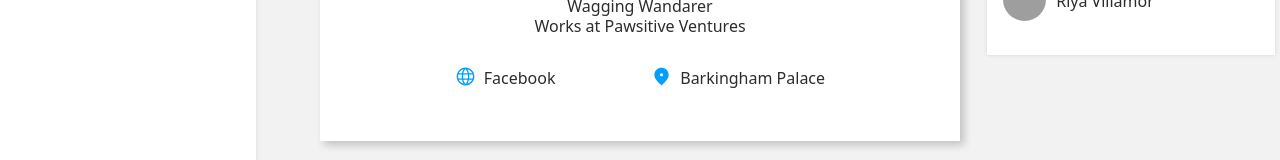
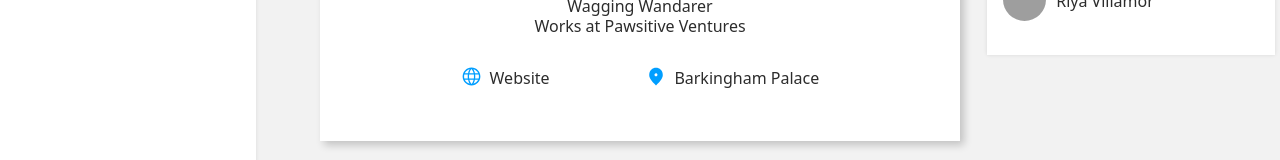
Before and after one commit to LymarPaller/nexus, a React (Vite) app: page /profile in a window 1280 px wide. Shown: the part 571-731 px from the top of the page. Built offline with nearby package versions, Linux system fonts and the light colour scheme; grey boxes are pictures that could not be loaded.

Commit message:
feat: webIcon onclick redirect to website/instagram link

```diff
--- a/src/components/ProfileDetail.jsx
+++ b/src/components/ProfileDetail.jsx
@@ -6,6 +6,9 @@ import PlaceholderCover from '../assets/landing-page-photo.jpg';
 import Profile from '../assets/wanda.jpg'
 
 function ProfileDetail() {
+    const handleWebsiteClick = () => {
+        window.open("https://www.instagram.com/wandaringmaltese/", '_blank');
+    };
     return (
         <>
             <div className="profile-main-container">
@@ -22,7 +25,7 @@ function ProfileDetail() {
                         <p>Works at Pawsitive Ventures</p>
                     </div>
                     <div className="detail-container-other-details">
-                        <span><img src={WebIcon} /></span><p className="profile-website detail-container-other-details-paragraph">Facebook</p>
+                        <span onClick={handleWebsiteClick}><img src={WebIcon} alt="Website"/></span><p className="profile-website detail-container-other-details-paragraph">Website</p>
                         <span><img src={LocationPin} /></span><p className="profile-location detail-container-other-details-paragraph">Barkingham Palace </p>
                     </div>
                 </div>
```
